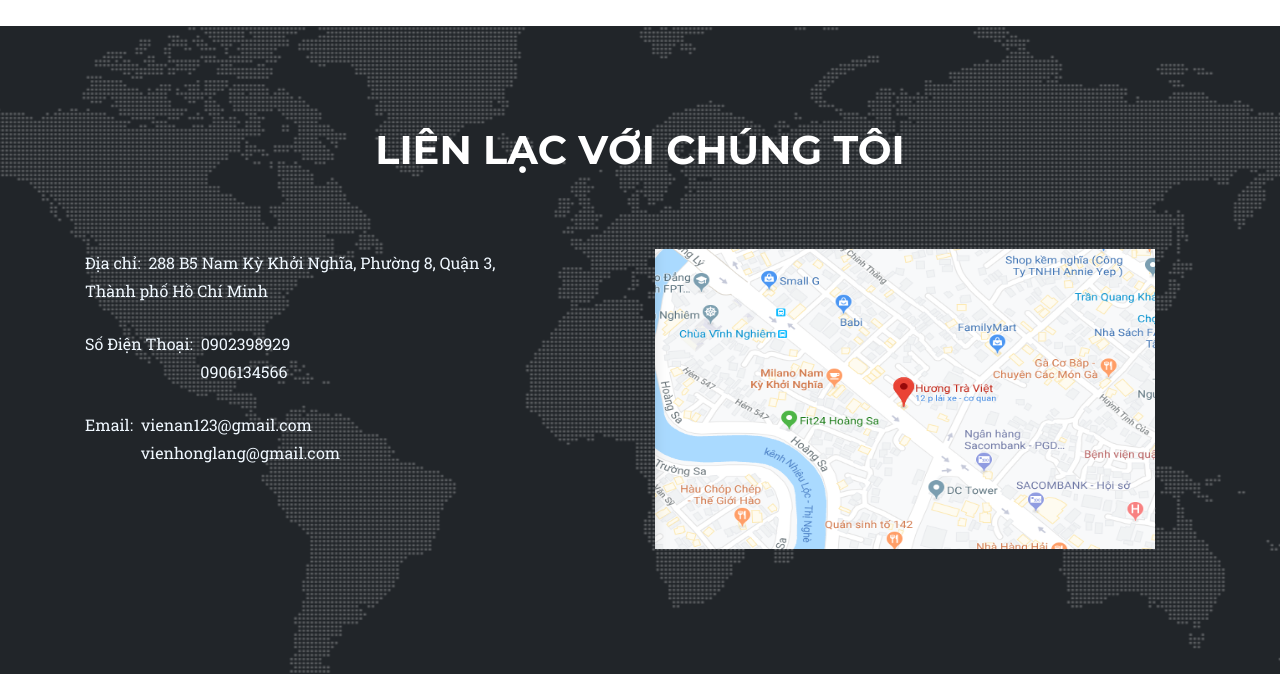
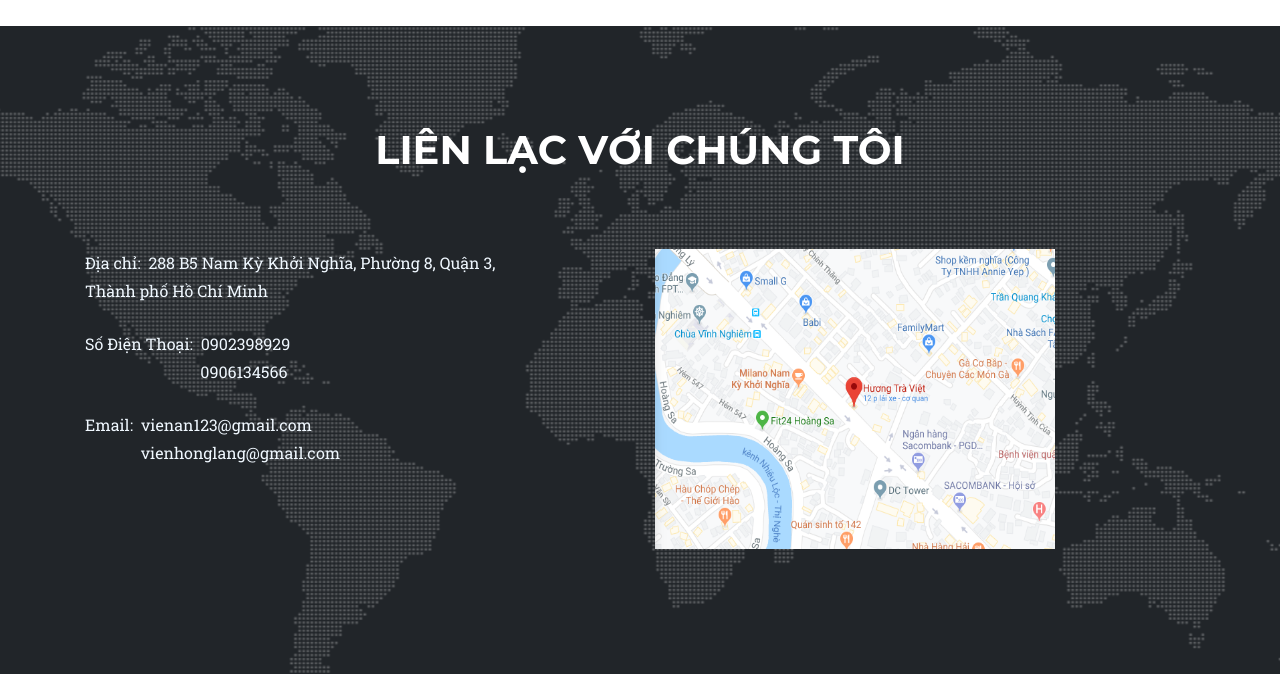
Before and after one commit to huongtraviet/huongtraviet.github.io, a plain HTML site: page index.html in a window 1280 px wide. Shown: the part 5387-6080 px from the top of the page. Drawn offline with Linux system fonts and the light colour scheme; a web font is replaced by a local one.

Commit message:
edit img

```diff
--- a/index.html
+++ b/index.html
@@ -415,7 +415,7 @@
               </div>
               <div class="col-md-6">
                 <div class="form-group">
-                 <p><img src="./img/Capture.png" alt="Smiley face" height="300" width="500"></p>
+                 <p><img src="./img/Capture.png" alt="Smiley face" height="300" width="400"></p>
                 </div>
               </div>
             </div>
```
Also changed, not shown: img/team/3.jpg.
